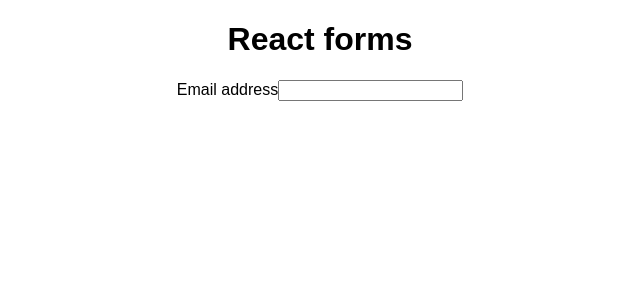
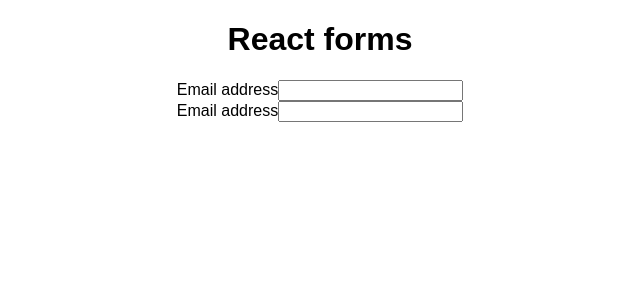
Before and after one commit to otinomz/scalable-forms-with-hooks, a React (Create React App) app: page / in a window 1280 px wide. Shown: the top 300 px of the page, without its empty margins (320-960 px from the left). Built offline with nearby package versions, Linux system fonts and the light colour scheme.

Commit message:
new updates

```diff
--- a/src/App.js
+++ b/src/App.js
@@ -31,6 +31,18 @@ export default function App() {
             name="email"
             onChange={(e) => setEmail(e.target.ariaValueText)}
           />
+          <div className="invalid-feedback"></div>
+        </div>
+        <div className="form-group">
+          <label htmlFor="email"> Email address</label>
+          <input
+            className="form-control"
+            id="password"
+            type="password"
+            name="password"
+            onChange={(e) => setEmail(e.target.ariaValueText)}
+          />
+          <div className="invalid-feedback"></div>
         </div>
       </form>
     </div>
```
